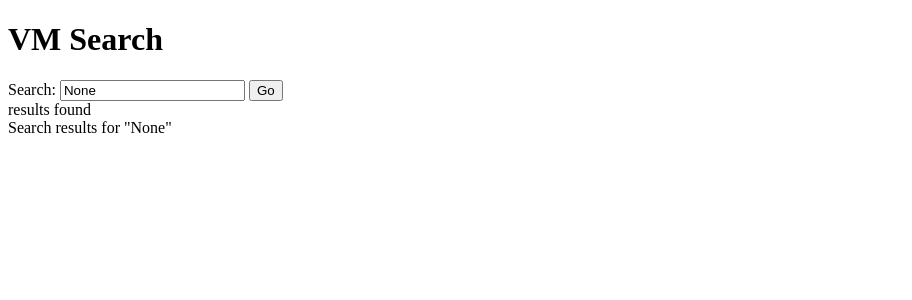
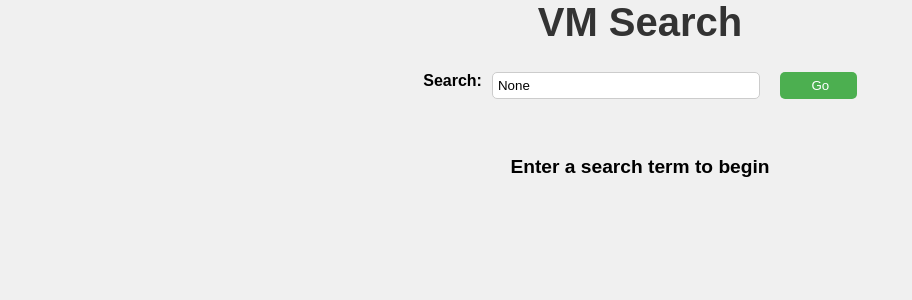
Before and after one commit to Flippchen/vm-search, a Django app: page /polls/csv in a window 1280 px wide. Shown: the top 300 px of the page, without its empty margins (0-912 px from the left). Run offline with Django 4.2, Linux system fonts and the light colour scheme; parts of the project's set-up code (start-up, migrations or seed data) failed here and were passed over.

Commit message:
edited templates

```diff
--- a/templates/base.html
+++ b/templates/base.html
@@ -2,6 +2,10 @@
 <html>
 <head>
   <meta charset="UTF-8">
+    {% load static %}
+    <link rel="stylesheet" type="text/css" href="{% static 'css/base.css' %}">
+    {% block head %}
+{% endblock %}
   <title>VM Search</title>
 </head>
 <body>
--- a/templates/table2.html
+++ b/templates/table2.html
@@ -5,15 +5,16 @@
   <input type="text" name="search" value="{{ search_term }}" placeholder="Search...">
   <button type="submit">Go</button>
 </form>
-{% if search_term != "" %}
-    <caption>{{ len }} results found</caption>
     <br>
-    <caption>Search results for "{{ search_term }}"</caption>
+{% if search_term%}
+    <p class="Caption">Search results for "{{ search_term }}"</p>
+    <p class="Caption2">{{ len }} results found</p>
 {% else %}
-    <caption>Enter a search term to begin</caption>
-
+    <p class="Caption">Enter a search term to begin</p>
+    <br>
 {% endif %}
-<table>
+    <br>
+<table class="Table">
   <thead>
     <tr>
       {% for header in headers %}
@@ -32,3 +33,8 @@
   </tbody>
 </table>
 {% endblock %}
+
+{% block head %}
+    {% load static %}
+    <link rel="stylesheet" type="text/css" href="{% static 'css/table.css' %}">
+{% endblock %}
```
